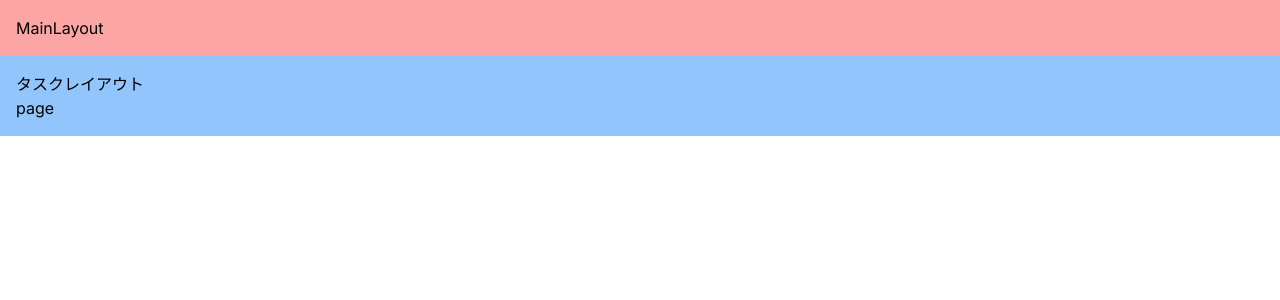
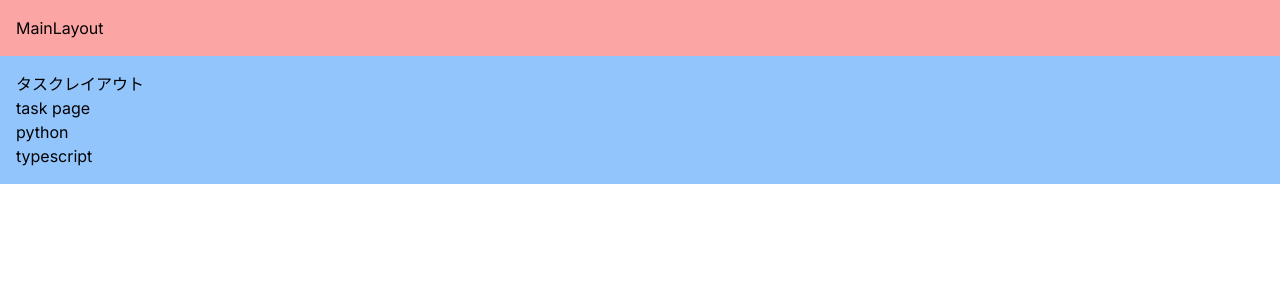
Before and after one commit to ggstarpro/next_full_app, a Next.js app: page /task in a window 1280 px wide. Shown: the top 300 px of the page. Built offline with nearby package versions, Linux system fonts and the light colour scheme.

Commit message:
ルートハンドラ

```diff
--- a/next.config.mjs
+++ b/next.config.mjs
@@ -1,4 +1,13 @@
 /** @type {import('next').NextConfig} */
-const nextConfig = {};
+const nextConfig = {
+  logging: {
+    fetches: {
+      // データ取得時キャッシュがヒットしたかどうか
+      // GET http://localhost:3002/api/tasks 200 in 113ms (cache hit) のように出る
+      // GET http://localhost:3002/api/tasks 200 in 61ms (cache skip) Cache skipped reason: (cache: no-store) キャッシュを利用しない設定の場合
+      fullUrl: true
+    }
+  },
+};
 
 export default nextConfig;
--- a/src/app/(main)/task/page.tsx
+++ b/src/app/(main)/task/page.tsx
@@ -1,6 +1,24 @@
-function TaskPage() {
+import { Task } from "@/app/api/tasks/route";
+
+const getTasks = async () => {
+  const response = await fetch(`${process.env.BASE_URL}/api/tasks`, {
+    method: "GET",
+    // キャッシュを利用したくない場合
+    cache: "no-store",
+  });
+
+  return await response.json();
+}
+const TaskPage = async () => {
+  const tasks = (await getTasks()).tasks as Task[]
+
   return (
-    <div>page</div>
+    <div>
+      <div>task page</div>
+      {tasks.map((task) => (
+        <div key={task.id}>{task.name}</div>
+      ))}
+    </div>
   )
 }
 
--- /dev/null
+++ b/src/app/api/tasks/route.ts
@@ -0,0 +1,23 @@
+// ルートハンドラー
+
+import { NextResponse } from "next/server";
+
+export interface Task {
+  id: number;
+  name: string;
+}
+
+const tasks: Task[] = [
+  {id:1, name: "python"},
+  {id:2, name: "typescript"},
+];
+
+export const GET = async () => {
+  return NextResponse.json({ tasks }, {
+    status: 200,
+  });
+}
+
+// ルートハンドラのデフォルトの設定では静的な要素としてビルドされ、ビルド時に取得する際にデータが決まってしまう。
+// データ更新頻度が高い場合、リクエスト毎に動的に実行されるようにルートセグメントconfigを設定する
+export const dynamic = "force-dynamic";
```
Also changed, not shown: src/app/api/apiという名前はなんでも良いがfile名はroute.tsにする必要がる.MD (added), 1 other file (tests, documents, lock files or other folders).
